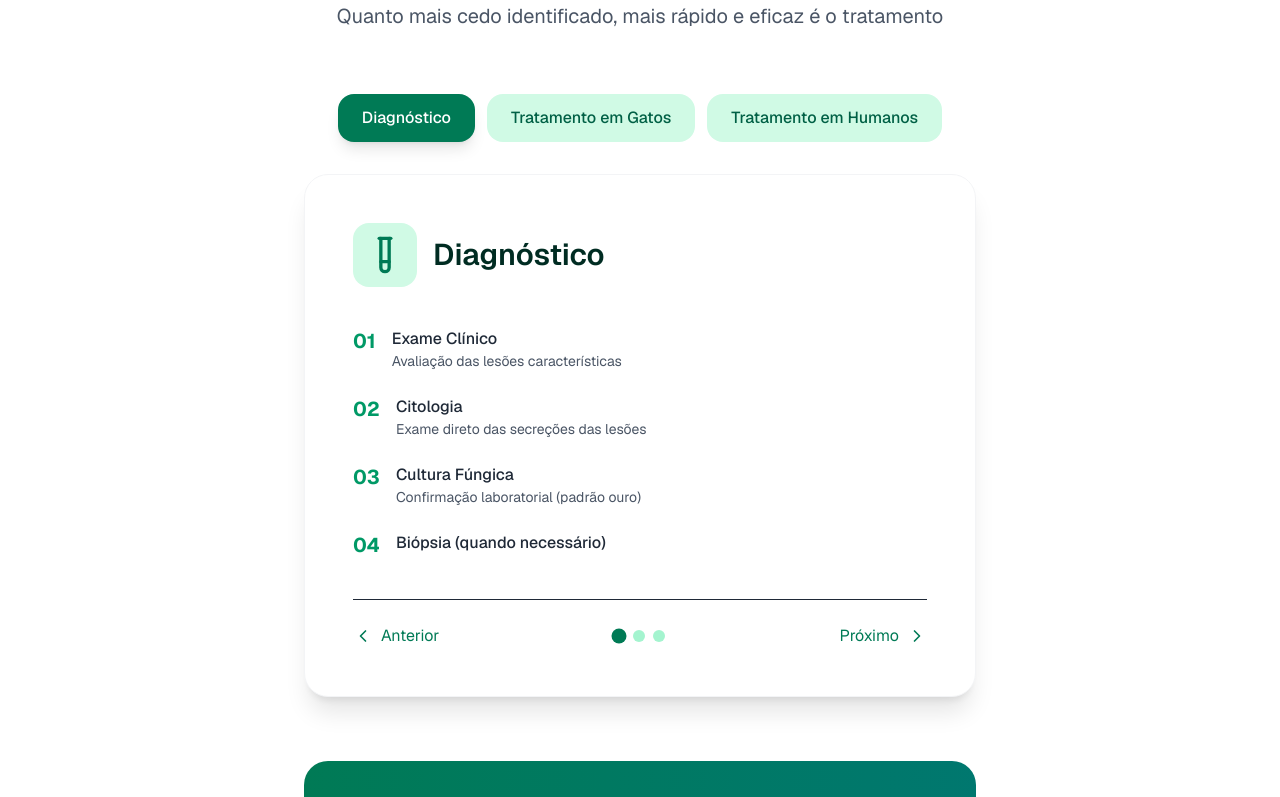
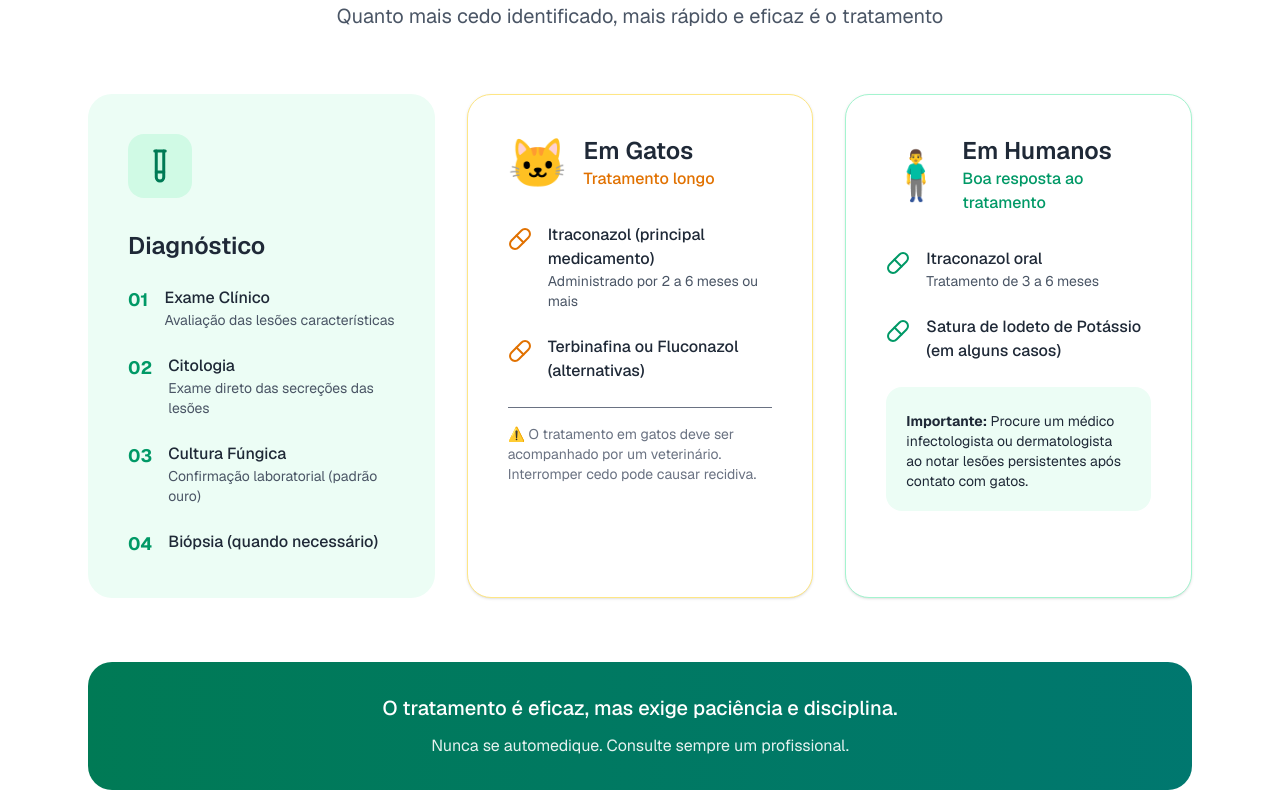
Before and after one commit to SergioVictorRS/EsporoGuia, a Next.js app: page / in a window 1280 px wide. Shown: the part 4460-5257 px from the top of the page. Built offline with nearby package versions, Linux system fonts and the light colour scheme.

Commit message:
going back with no cards

```diff
--- a/app/sections/Diagnosis.tsx
+++ b/app/sections/Diagnosis.tsx
@@ -1,90 +1,112 @@
 // app/sections/Diagnosis.tsx
 "use client";
 
-import { useState } from "react";
-import { Stethoscope, TestTube, Pill, ChevronLeft, ChevronRight } from "lucide-react";
+import { Stethoscope, TestTube, Pill } from "lucide-react";
 
-const sections = [
-  {
-    id: "diagnosis",
-    title: "Diagnóstico",
-    icon: <TestTube className="w-10 h-10 text-emerald-700" />,
-    color: "emerald",
-    content: (
-      <ul className="space-y-6">
+export function Diagnosis() {
+  return (
+    <section className="py-16 md:py-24 bg-white">
+      <div className="max-w-6xl mx-auto px-4 sm:px-6">
+        <div className="text-center mb-12 md:mb-16">
+          <h2 className="text-4xl md:text-5xl font-bold tracking-tight text-emerald-950 mb-4">
+            Diagnóstico e Tratamento
+          </h2>
+          <p className="text-lg md:text-xl text-gray-600 max-w-2xl mx-auto px-2">
+            Quanto mais cedo identificado, mais rápido e eficaz é o tratamento
+          </p>
+        </div>
+
+        <div className="grid md:grid-cols-3 gap-6 md:gap-8">
+          {/* Diagnóstico */}
+          <div className="bg-emerald-50 rounded-3xl p-6 md:p-10 group hover:bg-emerald-100 transition-all">
+            <div className="w-14 h-14 md:w-16 md:h-16 bg-emerald-100 rounded-2xl flex items-center justify-center mb-6 md:mb-8 group-hover:scale-110 transition-transform">
+              <TestTube className="w-8 h-8 md:w-9 md:h-9 text-emerald-700" />
+            </div>
+
+            <h3 className="text-2xl font-semibold mb-6">Diagnóstico</h3>
+
+            <ul className="space-y-5 md:space-y-6">
               <li className="flex gap-4">
-          <span className="text-emerald-600 font-bold text-xl">01</span>
+                <span className="text-emerald-600 font-bold text-lg">01</span>
                 <div>
                   <p className="font-medium">Exame Clínico</p>
                   <p className="text-sm text-gray-600">Avaliação das lesões características</p>
                 </div>
               </li>
               <li className="flex gap-4">
-          <span className="text-emerald-600 font-bold text-xl">02</span>
+                <span className="text-emerald-600 font-bold text-lg">02</span>
                 <div>
                   <p className="font-medium">Citologia</p>
                   <p className="text-sm text-gray-600">Exame direto das secreções das lesões</p>
                 </div>
               </li>
               <li className="flex gap-4">
-          <span className="text-emerald-600 font-bold text-xl">03</span>
+                <span className="text-emerald-600 font-bold text-lg">03</span>
                 <div>
                   <p className="font-medium">Cultura Fúngica</p>
                   <p className="text-sm text-gray-600">Confirmação laboratorial (padrão ouro)</p>
                 </div>
               </li>
               <li className="flex gap-4">
-          <span className="text-emerald-600 font-bold text-xl">04</span>
+                <span className="text-emerald-600 font-bold text-lg">04</span>
                 <div>
                   <p className="font-medium">Biópsia (quando necessário)</p>
                 </div>
               </li>
             </ul>
-    ),
-  },
-  {
-    id: "cats",
-    title: "Tratamento em Gatos",
-    icon: <span className="text-5xl">🐱</span>,
-    color: "amber",
-    content: (
-      <div className="space-y-6">
+          </div>
+
+          {/* Tratamento em Gatos */}
+          <div className="bg-white border border-amber-200 rounded-3xl p-6 md:p-10 shadow-sm">
+            <div className="flex items-center gap-4 mb-6 md:mb-8">
+              <div className="text-4xl md:text-5xl">🐱</div>
+              <div>
+                <h3 className="text-xl md:text-2xl font-semibold">Em Gatos</h3>
+                <p className="text-amber-600 font-medium text-sm md:text-base">Tratamento longo</p>
+              </div>
+            </div>
+
+            <div className="space-y-5 md:space-y-6">
               <div className="flex gap-4">
-          <Pill className="w-7 h-7 text-amber-600 mt-1 flex-shrink-0" />
+                <Pill className="w-6 h-6 text-amber-600 mt-1 flex-shrink-0" />
                 <div>
                   <p className="font-medium">Itraconazol (principal medicamento)</p>
                   <p className="text-sm text-gray-600">Administrado por 2 a 6 meses ou mais</p>
                 </div>
               </div>
               <div className="flex gap-4">
-          <Pill className="w-7 h-7 text-amber-600 mt-1 flex-shrink-0" />
+                <Pill className="w-6 h-6 text-amber-600 mt-1 flex-shrink-0" />
                 <div>
                   <p className="font-medium">Terbinafina ou Fluconazol (alternativas)</p>
                 </div>
               </div>
-        <div className="pt-6 border-t text-sm text-amber-700 bg-amber-50 p-5 rounded-2xl">
+              <div className="pt-4 border-t text-sm text-gray-500">
                 ⚠️ O tratamento em gatos deve ser acompanhado por um veterinário.
                 Interromper cedo pode causar recidiva.
               </div>
             </div>
-    ),
-  },
-  {
-    id: "humans",
-    title: "Tratamento em Humanos",
-    icon: <span className="text-5xl">🧍‍♂️</span>,
-    color: "emerald",
-    content: (
-      <div className="space-y-6">
+          </div>
+
+          {/* Tratamento em Humanos */}
+          <div className="bg-white border border-emerald-200 rounded-3xl p-6 md:p-10 shadow-sm">
+            <div className="flex items-center gap-4 mb-6 md:mb-8">
+              <div className="text-4xl md:text-5xl">🧍‍♂️</div>
+              <div>
+                <h3 className="text-xl md:text-2xl font-semibold">Em Humanos</h3>
+                <p className="text-emerald-600 font-medium text-sm md:text-base">Boa resposta ao tratamento</p>
+              </div>
+            </div>
+
+            <div className="space-y-5 md:space-y-6">
               <div className="flex gap-4">
-          <Pill className="w-7 h-7 text-emerald-600 mt-1 flex-shrink-0" />
+                <Pill className="w-6 h-6 text-emerald-600 mt-1 flex-shrink-0" />
                 <div>
                   <p className="font-medium">Itraconazol oral</p>
                   <p className="text-sm text-gray-600">Tratamento de 3 a 6 meses</p>
                 </div>
               </div>
               <div className="flex gap-4">
-          <Pill className="w-7 h-7 text-emerald-600 mt-1 flex-shrink-0" />
+                <Pill className="w-6 h-6 text-emerald-600 mt-1 flex-shrink-0" />
                 <div>
                   <p className="font-medium">Satura de Iodeto de Potássio (em alguns casos)</p>
                 </div>
@@ -93,94 +115,11 @@ const sections = [
                 <strong>Importante:</strong> Procure um médico infectologista ou dermatologista ao notar lesões persistentes após contato com gatos.
               </div>
             </div>
-    ),
-  },
-];
-
-export function Diagnosis() {
-  const [currentIndex, setCurrentIndex] = useState(0);
-  const current = sections[currentIndex];
-
-  const next = () => setCurrentIndex((prev) => (prev + 1) % sections.length);
-  const prev = () => setCurrentIndex((prev) => (prev - 1 + sections.length) % sections.length);
-
-  return (
-    <section className="py-16 md:py-24 bg-white">
-      <div className="max-w-6xl mx-auto px-4 sm:px-6">
-        <div className="text-center mb-12 md:mb-16">
-          <h2 className="text-4xl md:text-5xl font-bold tracking-tight text-emerald-950 mb-4">
-            Diagnóstico e Tratamento
-          </h2>
-          <p className="text-lg md:text-xl text-gray-600 max-w-2xl mx-auto">
-            Quanto mais cedo identificado, mais rápido e eficaz é o tratamento
-          </p>
-        </div>
-
-        {/* Navegação dos flashcards */}
-        <div className="flex justify-center gap-3 mb-8">
-          {sections.map((section, index) => (
-            <button
-              key={section.id}
-              onClick={() => setCurrentIndex(index)}
-              className={`px-6 py-3 rounded-2xl font-medium transition-all ${
-                currentIndex === index
-                  ? "bg-emerald-700 text-white shadow-lg"
-                  : "bg-emerald-100 text-emerald-800 hover:bg-emerald-200"
-              }`}
-            >
-              {section.title}
-            </button>
-          ))}
-        </div>
-
-        {/* Card principal (Flashcard) */}
-        <div className="max-w-2xl mx-auto">
-          <div className="bg-white border border-gray-100 rounded-3xl p-8 md:p-12 shadow-xl min-h-[420px] flex flex-col relative">
-            {/* Cabeçalho do card */}
-            <div className="flex items-center gap-4 mb-10">
-              <div className={`w-16 h-16 rounded-2xl bg-${current.color}-100 flex items-center justify-center`}>
-                {current.icon}
-              </div>
-              <h3 className="text-3xl font-semibold text-emerald-950">{current.title}</h3>
-            </div>
-
-            {/* Conteúdo */}
-            <div className="flex-1">{current.content}</div>
-
-            {/* Navegação inferior */}
-            <div className="flex items-center justify-between mt-10 pt-6 border-t">
-              <button
-                onClick={prev}
-                className="flex items-center gap-2 text-emerald-700 hover:text-emerald-800 transition-colors"
-              >
-                <ChevronLeft className="w-5 h-5" />
-                Anterior
-              </button>
-
-              <div className="flex gap-2">
-                {sections.map((_, idx) => (
-                  <div
-                    key={idx}
-                    className={`w-3 h-3 rounded-full transition-all ${
-                      idx === currentIndex ? "bg-emerald-700 scale-125" : "bg-emerald-200"
-                    }`}
-                  />
-                ))}
-              </div>
-
-              <button
-                onClick={next}
-                className="flex items-center gap-2 text-emerald-700 hover:text-emerald-800 transition-colors"
-              >
-                Próximo
-                <ChevronRight className="w-5 h-5" />
-              </button>
-            </div>
           </div>
         </div>
 
         {/* Banner final */}
-        <div className="mt-12 md:mt-16 p-6 md:p-8 bg-gradient-to-r from-emerald-700 to-teal-700 text-white rounded-3xl text-center max-w-2xl mx-auto">
+        <div className="mt-12 md:mt-16 p-6 md:p-8 bg-gradient-to-r from-emerald-700 to-teal-700 text-white rounded-3xl text-center">
           <p className="text-lg md:text-xl font-medium">
             O tratamento é eficaz, mas exige paciência e disciplina.
           </p>
```
Lines whose indentation alone changed are shown as unchanged.
